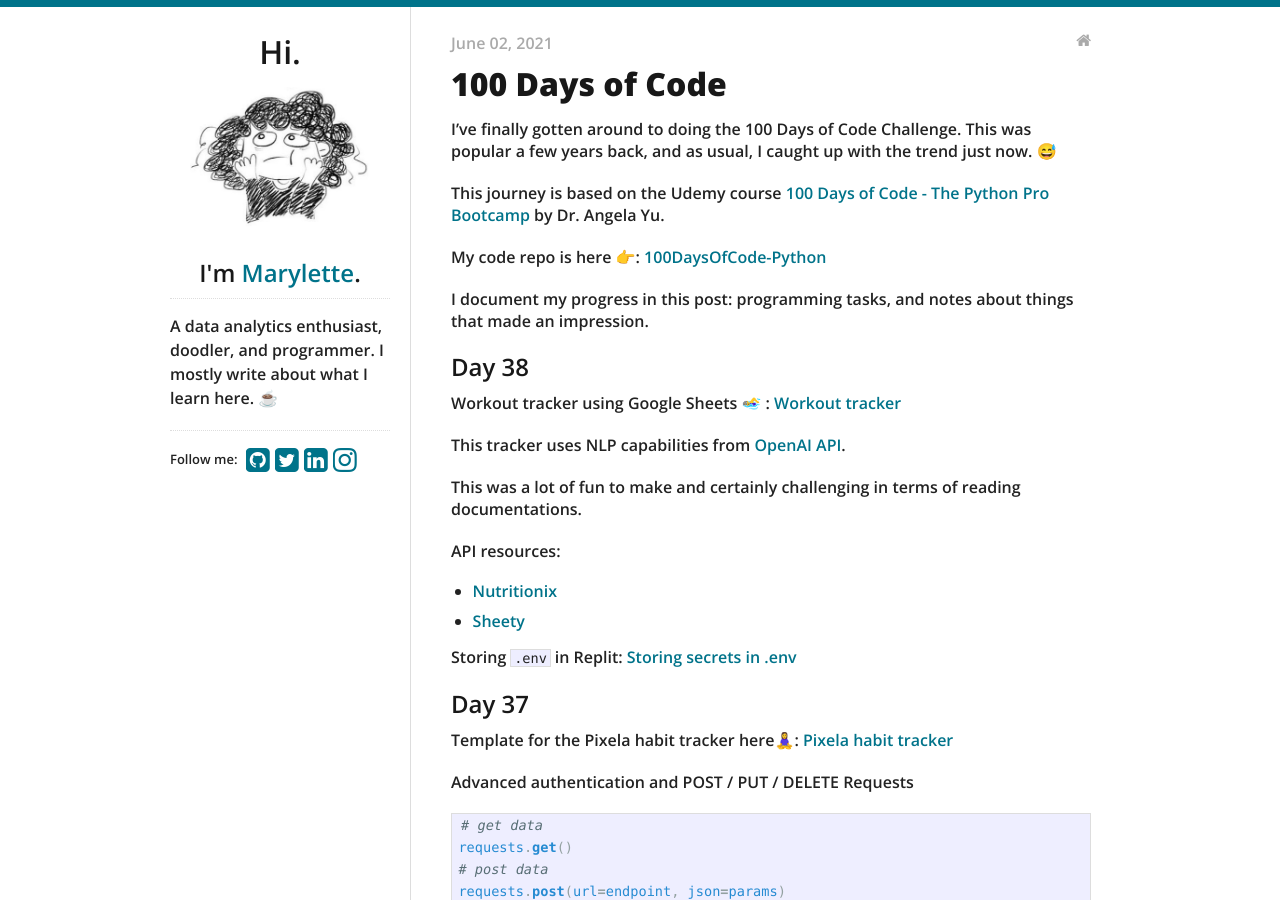
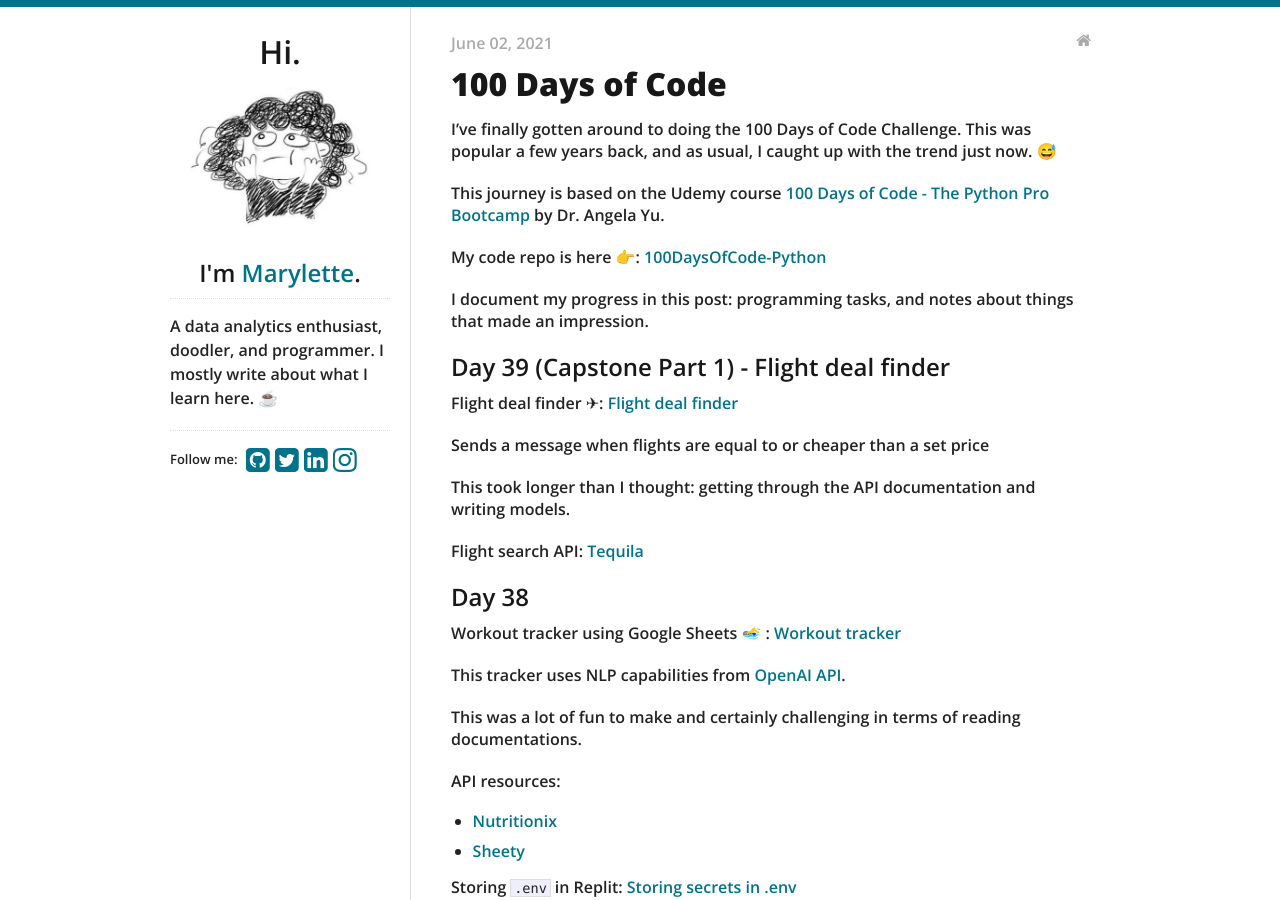
Before and after one commit to maryletteroa/maryletteroa.github.io, a Jekyll site: the page built from _posts/2021-06-02-hundred-days-of-python.md, in a window 1280 px wide and 900 px high. Built offline with Jekyll 4.4.1, drawn with Linux system fonts in a browser that asks for light colours.

Commit message:
update post with day 39 (capstone part 1) - flight deal tracker

```diff
--- a/_posts/2021-06-02-hundred-days-of-python.md
+++ b/_posts/2021-06-02-hundred-days-of-python.md
@@ -12,6 +12,17 @@
 My code repo is here 👉: [100DaysOfCode-Python](https://github.com/maryletteroa/100DaysOfCode-Python)
 
 I document my progress in this post: programming tasks, and notes about things that made an impression.
+
+
+## Day 39 (Capstone Part 1) - Flight deal finder
+
+Flight deal finder ✈: [Flight deal finder](https://replit.com/@maryletteroa/flight-deal-finder)
+
+Sends a message when flights are equal to or cheaper than a set price
+
+This took longer than I thought: getting through the API documentation and writing models.
+
+Flight search API: [Tequila](https://tequila.kiwi.com/)
 
 
 ## Day 38
```
